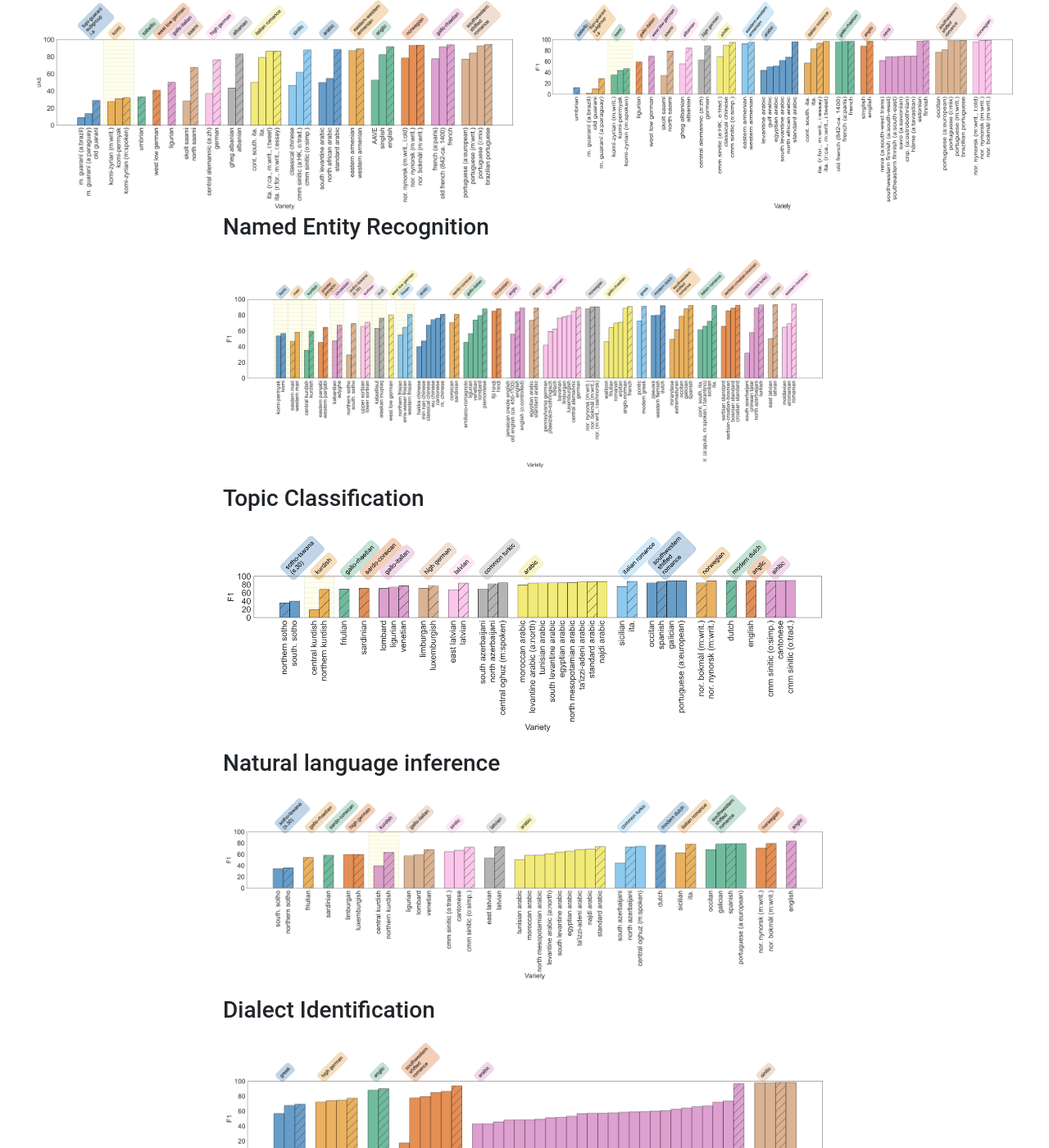
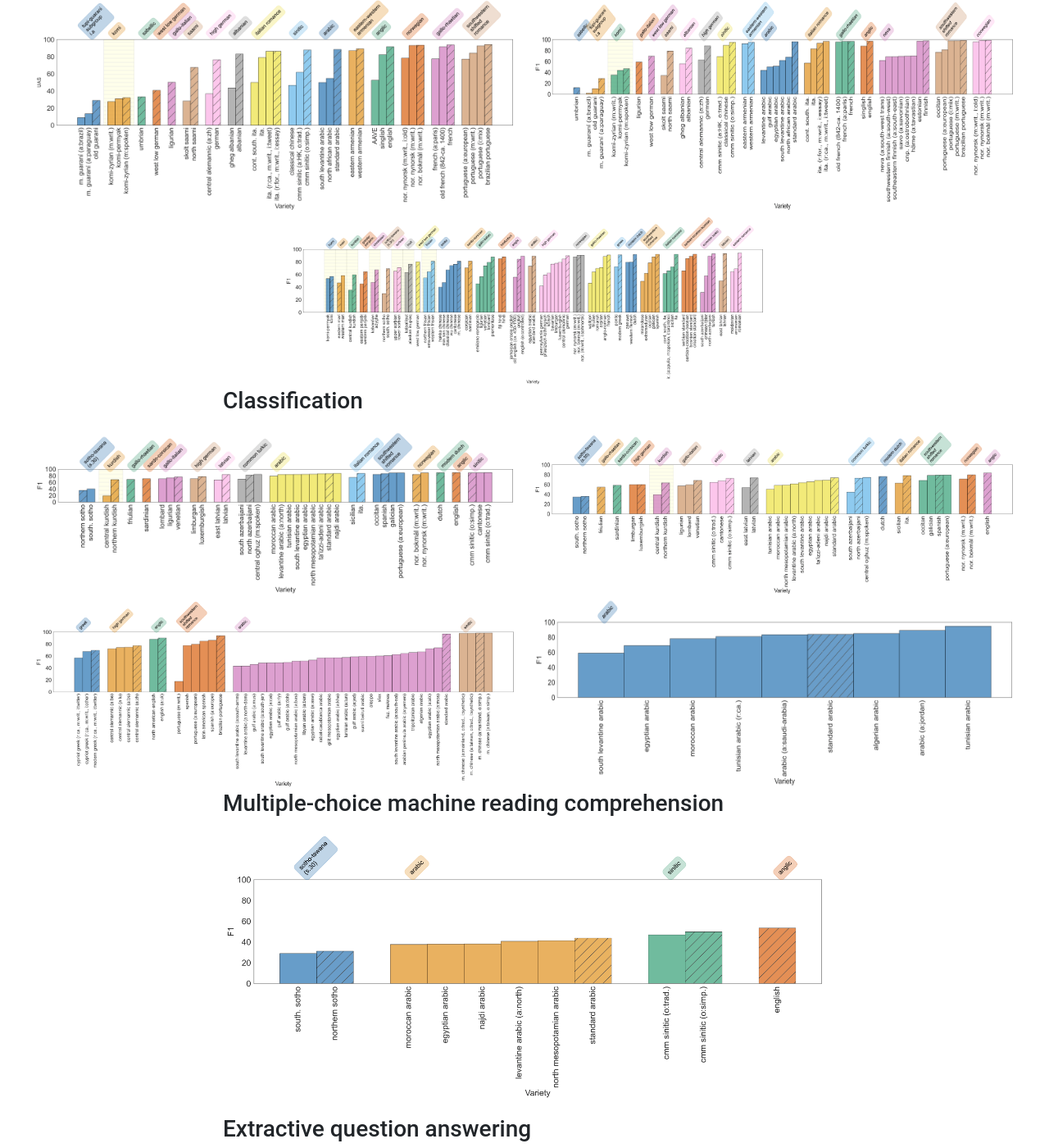
Before and after one commit to ffaisal93/DialectBench.io, a Jekyll site: the page built from pages/results.md, in a window 1280 px wide and 1400 px high, scrolled down 369 px. Shown: the whole window at 82% size. Built offline with Jekyll 4.4.1, drawn with Linux system fonts in a browser that asks for light colours.

Commit message:
updated results file

```diff
--- a/pages/results.md
+++ b/pages/results.md
@@ -11,29 +11,29 @@ toc: false
 </div>
 
 ### Structured Prediction
-
-
 <div style="display: flex; justify-content: center;">
     <img src="../assets/theme/images/dep.png" style="width: 80%; height: auto; margin-right: 20px;">
     <img src="../assets/theme/images/pos.png" style="width: 80%; height: auto;">
 </div>
 
+<div style="text-align: center;">
+    <img src="../assets/theme/images/ner.png" style="width: 80%; height: auto;">
+</div>
 
 
-### Named Entity Recognition
-![alt text](../assets/theme/images/ner.png)
+### Classification
 
-### Topic Classification
-
-![alt text](../assets/theme/images/topic.png)
+<div style="display: flex; justify-content: center;">
+    <img src="../assets/theme/images/topic.png" style="width: 80%; height: auto; margin-right: 20px;">
+    <img src="../assets/theme/images/nli.png" style="width: 80%; height: auto;">
+</div>
 
 
-### Natural language inference
-![alt text](../assets/theme/images/nli.png)
+<div style="display: flex; justify-content: center;">
+    <img src="../assets/theme/images/di.png" style="width: 80%; height: auto; margin-right: 20px;">
+    <img src="../assets/theme/images/sc.png" style="width: 80%; height: auto;">
+</div>
 
-
-### Dialect Identification
-![alt text](../assets/theme/images/di.png)
 
 
 ### Multiple-choice machine reading comprehension
```
Also changed, not shown: assets/theme/images/sc.png (added).
